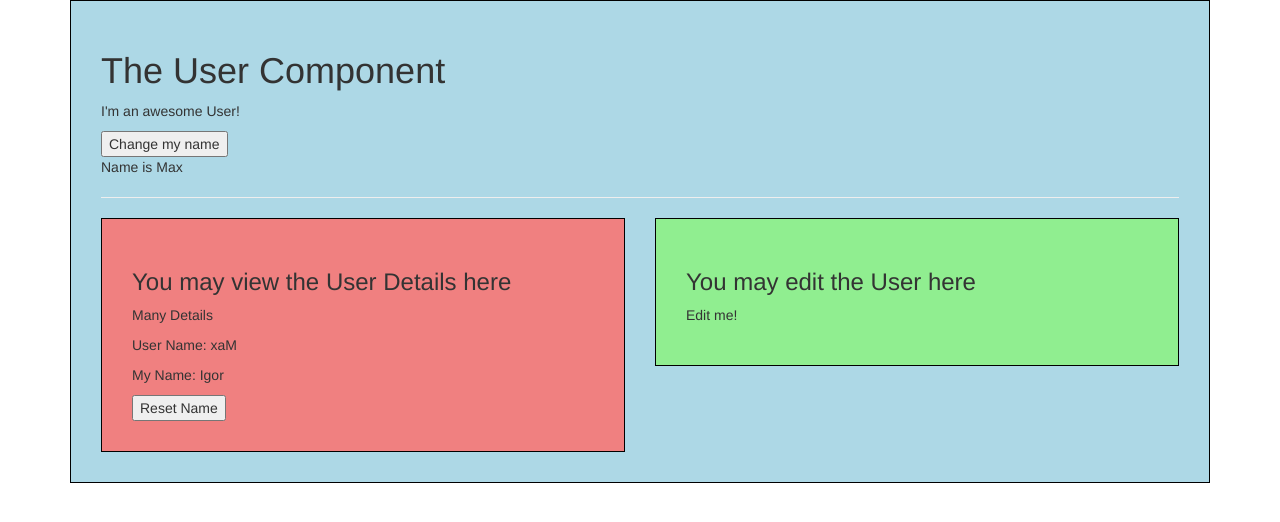
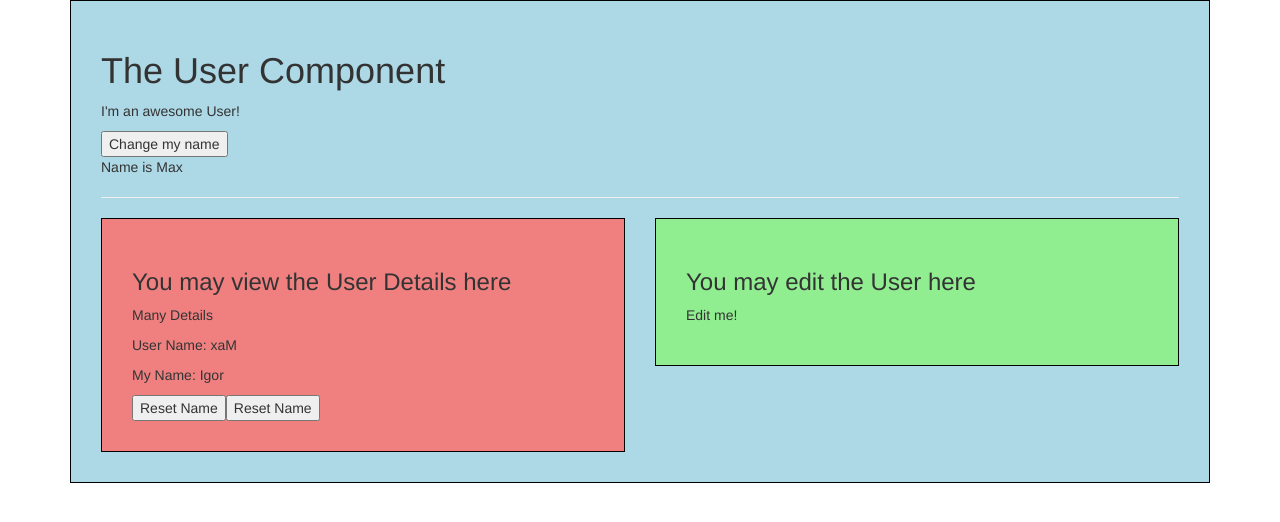
Before and after one commit to shkigor/vue-08-communicating-between-components, a Vue app: page / in a window 1280 px wide. Shown: the top 522 px of the page. Built offline with nearby package versions, Linux system fonts and the light colour scheme.

Commit message:
115. Communicating with Callback Functions

```diff
--- a/src/components/User.vue
+++ b/src/components/User.vue
@@ -6,7 +6,12 @@
         <p>Name is {{ name }}</p>
         <hr>
         <div class="row">
-            <app-user-detail :name="name" myName="Igor" @nameWasReset="name = $event"></app-user-detail>
+            <app-user-detail
+                    :name="name"
+                    myName="Igor"
+                    @nameWasReset="name = $event"
+                    :resetFn="resetName"
+            ></app-user-detail>
             <app-user-edit></app-user-edit>
         </div>
     </div>
@@ -25,6 +30,9 @@
         methods: {
             changeName() {
                 this.name = 'Anna';
+            },
+            resetName() {
+                this.name = 'Max';
             }
         },
         components: {
--- a/src/components/UserDetail.vue
+++ b/src/components/UserDetail.vue
@@ -6,6 +6,7 @@
             <p>User Name: {{ switchName() }}</p>
             <p>My Name: {{ myName }}</p>
             <button @click="resetName">Reset Name</button>
+            <button @click="resetFn()">Reset Name</button>
         </div>
     </div>
 </template>
@@ -18,7 +19,8 @@
                 required: true,
                 // default: 'Max'
             },
-            myName: [String, Array]
+            myName: [String, Array],
+            resetFn: Function
         },
         methods: {
             switchName() {
```
